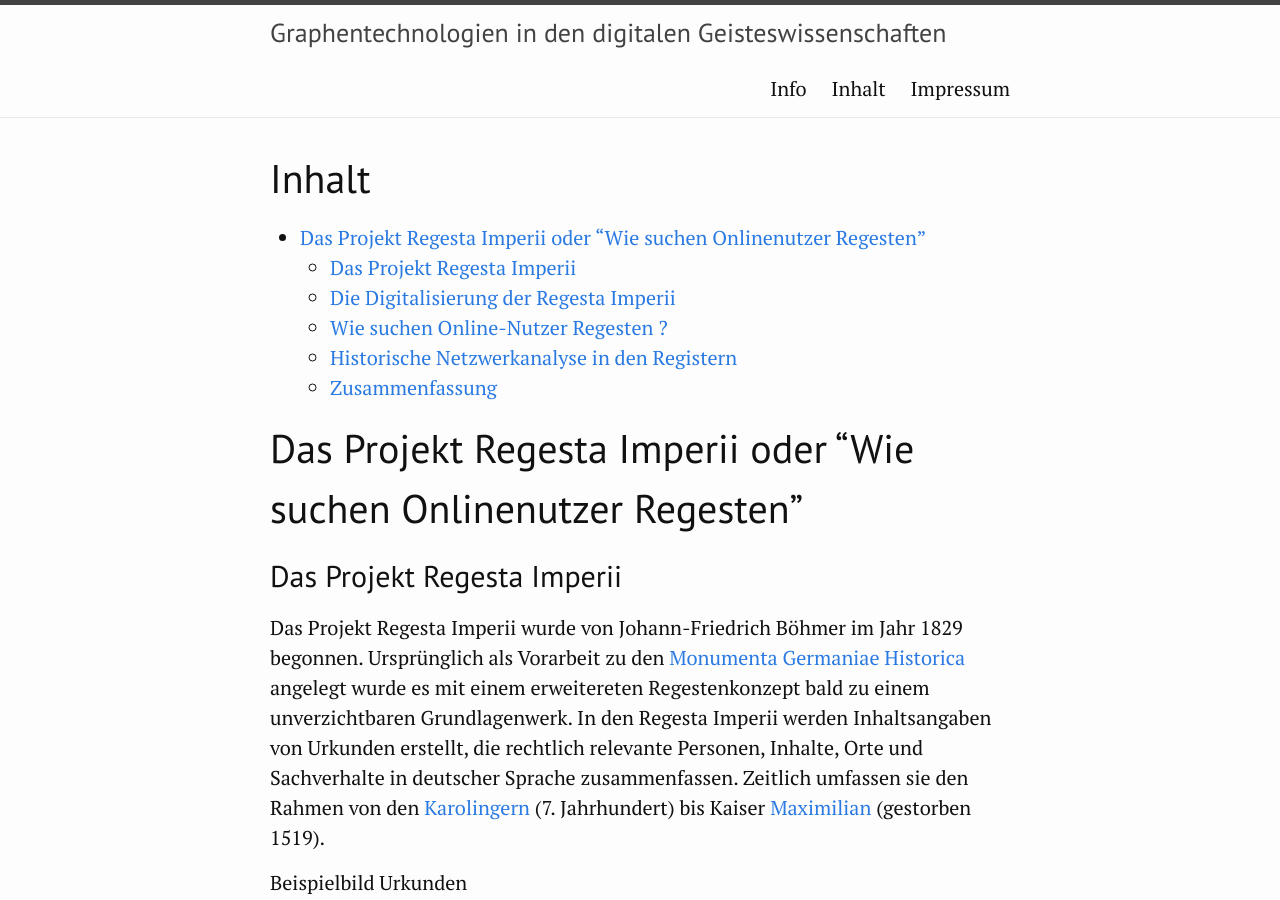
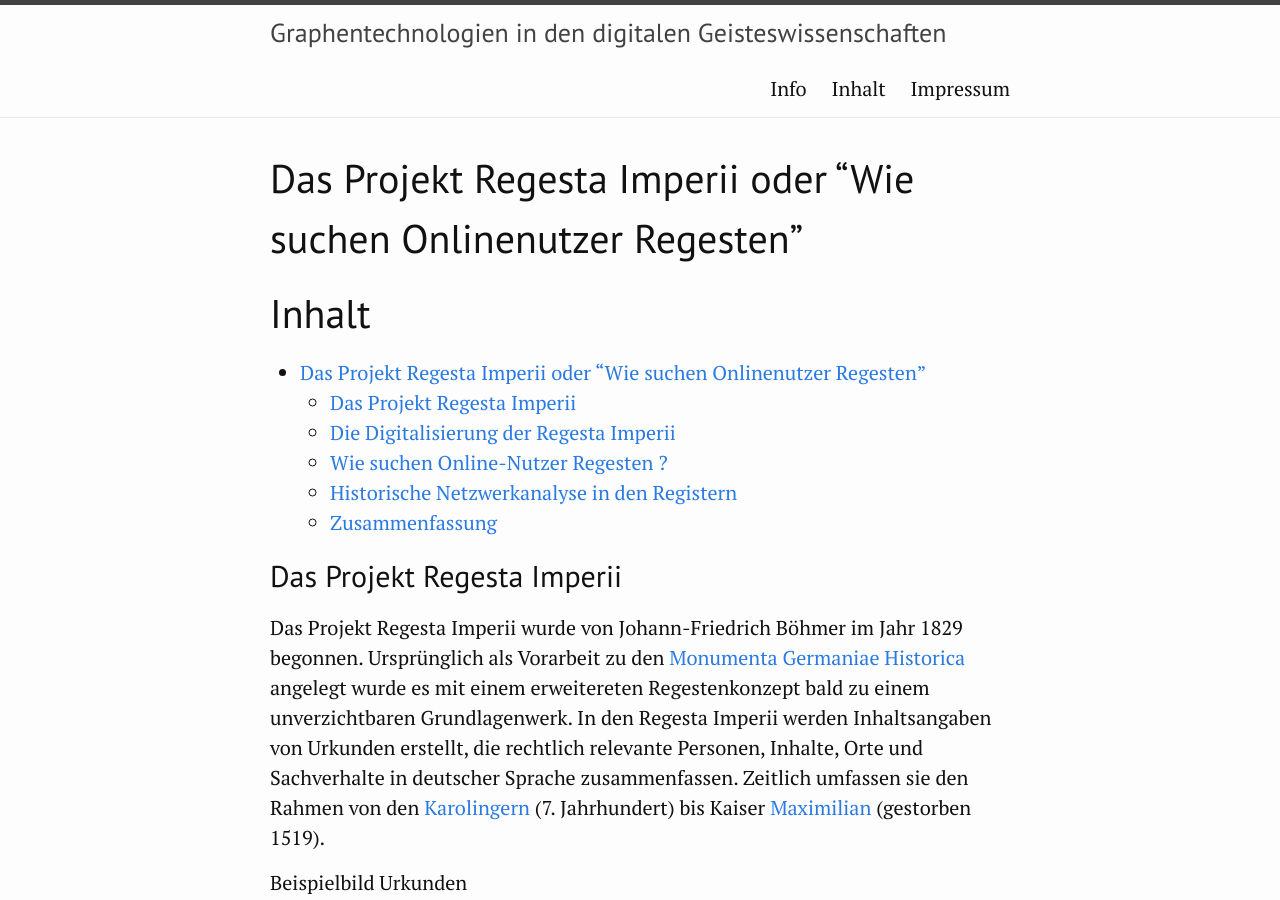
Before and after one commit to kuczera/Graphentechnologien, a Jekyll site: the page built from docs/10_Regesta-Imperii.md, in a window 1280 px wide and 900 px high. Built offline with Jekyll 4.4.1, drawn with Linux system fonts in a browser that asks for light colours.

Commit message:
Überschrif korrigiert

```diff
--- a/docs/10_Regesta-Imperii.md
+++ b/docs/10_Regesta-Imperii.md
@@ -5,13 +5,13 @@
 contents: true
 ---
 
+# Das Projekt Regesta Imperii oder “Wie suchen Onlinenutzer Regesten”
+
 # Inhalt
 {:.no_toc}
 
 * Will be replaced with the ToC, excluding the "Contents" header
 {:toc}
-
-# Das Projekt Regesta Imperii oder “Wie suchen Onlinenutzer Regesten”
 
 ## Das Projekt Regesta Imperii
 
```
Also changed, not shown: docs/01_Einleitung.md (+2 -2 lines), docs/05_Was ist eine Graphdatenbank.md (+2 -2 lines).
